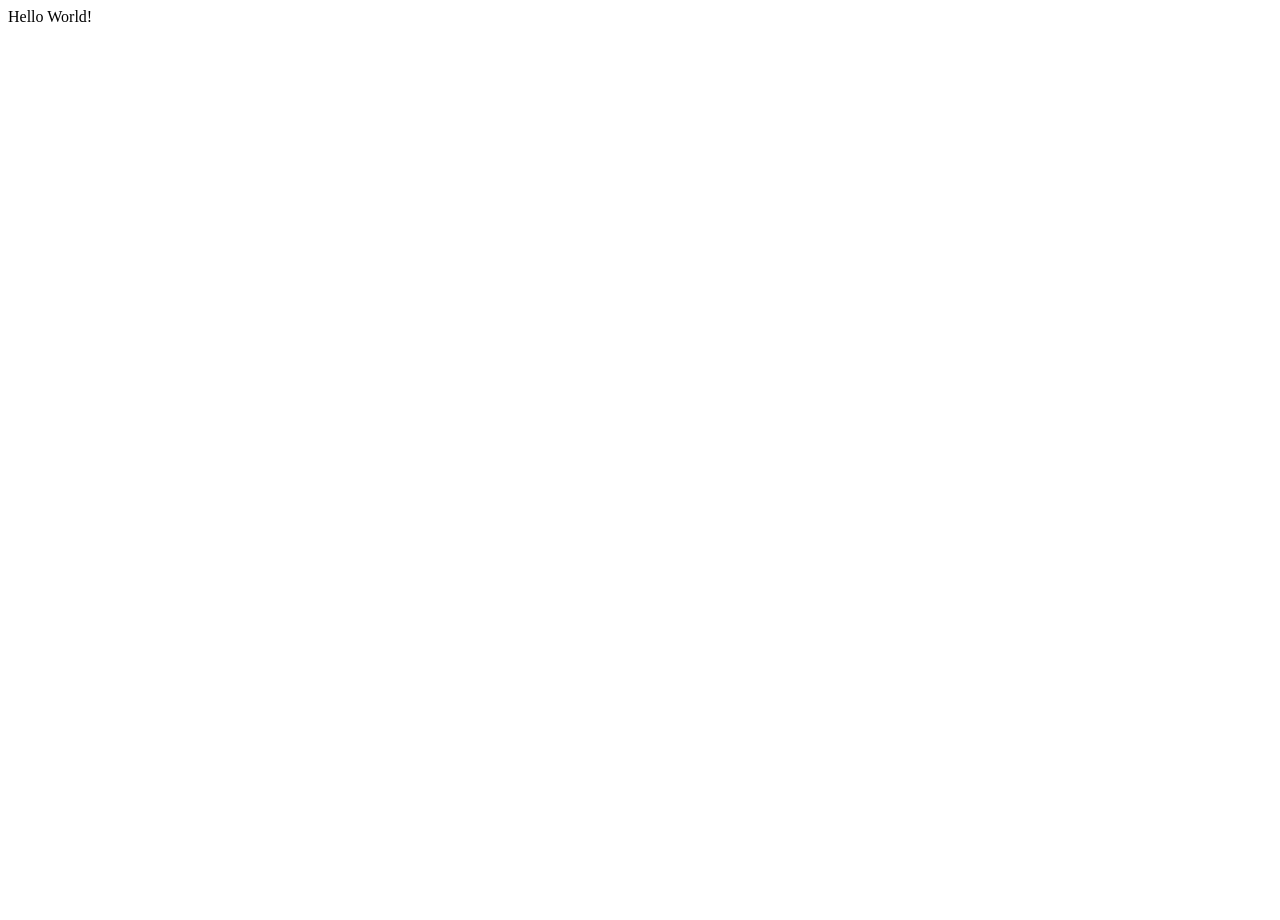
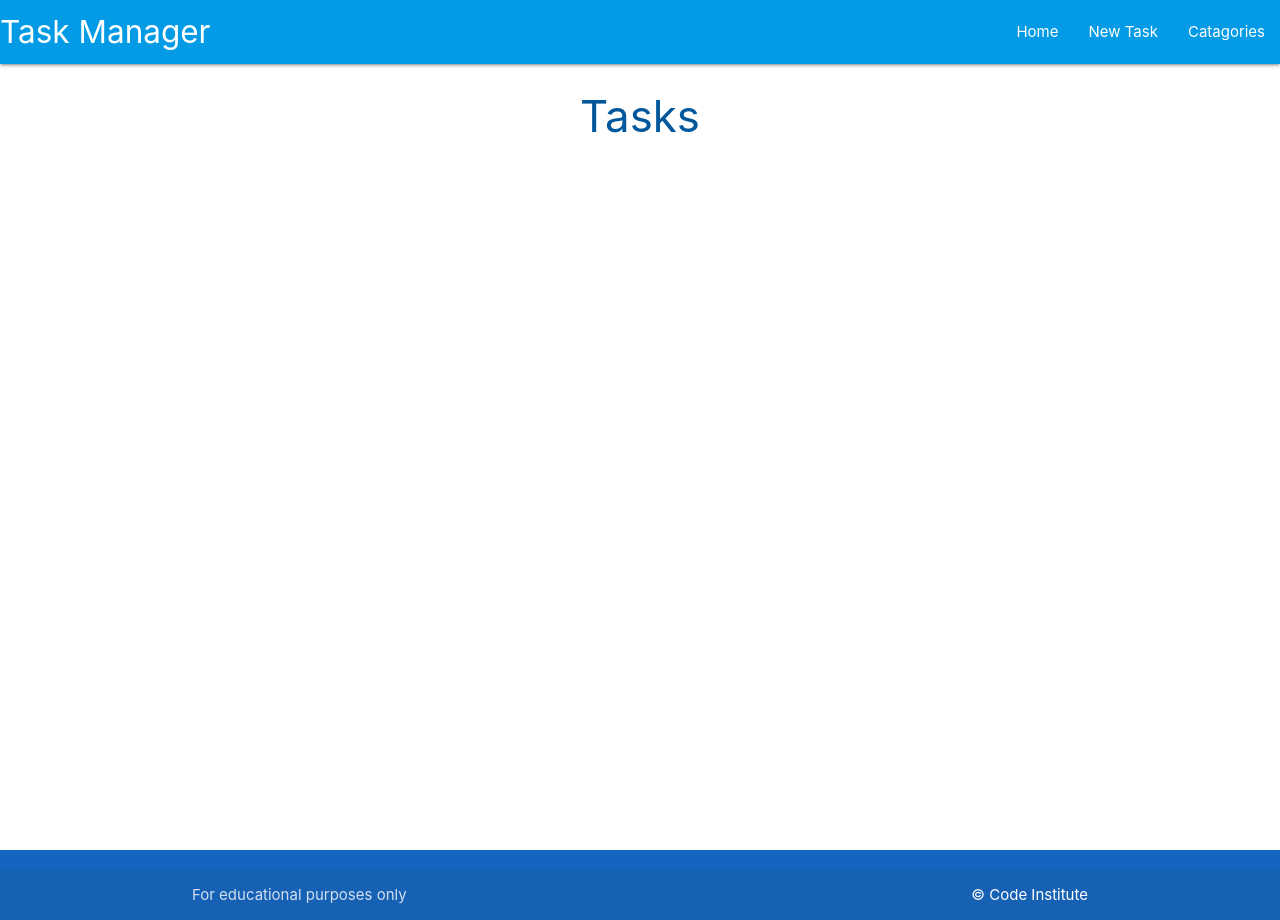
Before and after one commit to jflets/task-manager, a Flask app: page / in a window 1280 px wide. Before the commit the page is almost empty. Run offline with Flask 3, Linux system fonts and the light colour scheme; some libraries are stand-ins or nearby versions.

Commit message:
Add basic layout and styling

```diff
--- a/taskmanager/routes.py
+++ b/taskmanager/routes.py
@@ -4,5 +4,5 @@ from taskmanager.models import Category, Task
 
 
 @app.route('/')
-def index():
-    return render_template('base.html')
+def home():
+    return render_template("tasks.html")
--- /dev/null
+++ b/taskmanager/static/css/style.css
@@ -0,0 +1,9 @@
+body {
+    display: flex;
+    min-height: 100vh;
+    flex-direction: column;
+  }
+
+  main {
+    flex: 1 0 auto;
+  }
--- /dev/null
+++ b/taskmanager/static/js/script.js
@@ -0,0 +1,4 @@
+document.addEventListener('DOMContentLoaded', function() {
+    let sidenav = document.querySelectorAll('.sidenav');
+    M.Sidenav.init(sidenav);
+  });
--- a/taskmanager/templates/base.html
+++ b/taskmanager/templates/base.html
@@ -3,11 +3,48 @@
 <head>
     <meta charset="UTF-8">
     <meta name="viewport" content="width=device-width, initial-scale=1.0">
+    <link rel="stylesheet" href="https://cdnjs.cloudflare.com/ajax/libs/materialize/1.0.0/css/materialize.min.css" type="text/css">
+    <link rel="stylesheet" href="{{ url_for('static', filename='css/style.css') }}" type="text/css">
     <title>Task Manger</title>
 </head>
 <body>
 
-    Hello World!
+    <header>
+        <nav class="light-blue darken-1">
+            <div class="nav-wrapper">
+              <a href="{{ url_for('home') }}" class="brand-logo">Task Manager</a>
+              <a href="#" data-target="mobile-demo" class="sidenav-trigger"><i class="fas fa-bars"></i></a>
+              <ul class="right hide-on-med-and-down">
+                <li><a href="{{ url_for('home') }}">Home</a></li>
+                <li><a href="">New Task</a></li>
+                <li><a href="">Catagories</a></li>
 
+            </div>
+          </nav>
+
+          <ul class="sidenav" id="mobile-demo">
+            <li><a href="{{ url_for('home') }}">Home</a></li>
+            <li><a href="">New Task</a></li>
+            <li><a href="">Catagories</a></li>
+          </ul>
+    </header>
+
+    <main class="container">
+        {% block content %}
+        {% endblock %}
+    </main>
+
+    <footer class="page-footer blue darken-3">
+        <div class="footer-copyright">
+          <div class="container">
+          For educational purposes only
+          <a class="white-text right" href="https://codeinstitute.net" target="_blank">&copy; Code Institute</a>
+          </div>
+        </div>
+      </footer>
+
+    <script src="https://cdnjs.cloudflare.com/ajax/libs/materialize/1.0.0/js/materialize.min.js"></script>
+    <script src="https://kit.fontawesome.com/1e0d8579f1.js" crossorigin="anonymous"></script>
+    <script src="{{ url_for('static', filename='js/script.js') }}"></script>
 </body>
 </html>
--- /dev/null
+++ b/taskmanager/templates/tasks.html
@@ -0,0 +1,6 @@
+{% extends "base.html" %}
+{% block content %}
+
+<h3 class="light-blue-text text-darken-4 center-align">Tasks</h3>
+
+{% endblock %}
```
